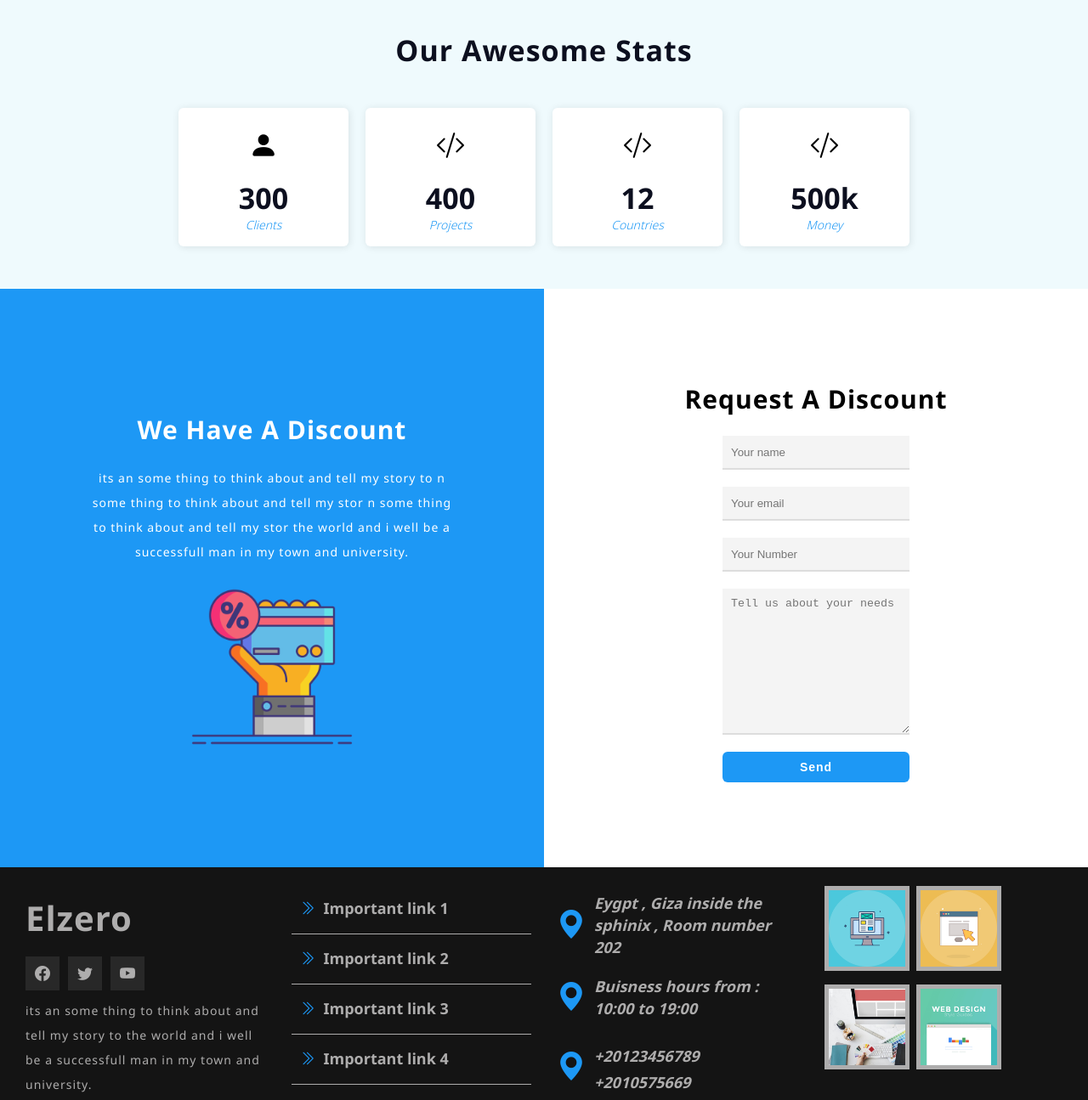
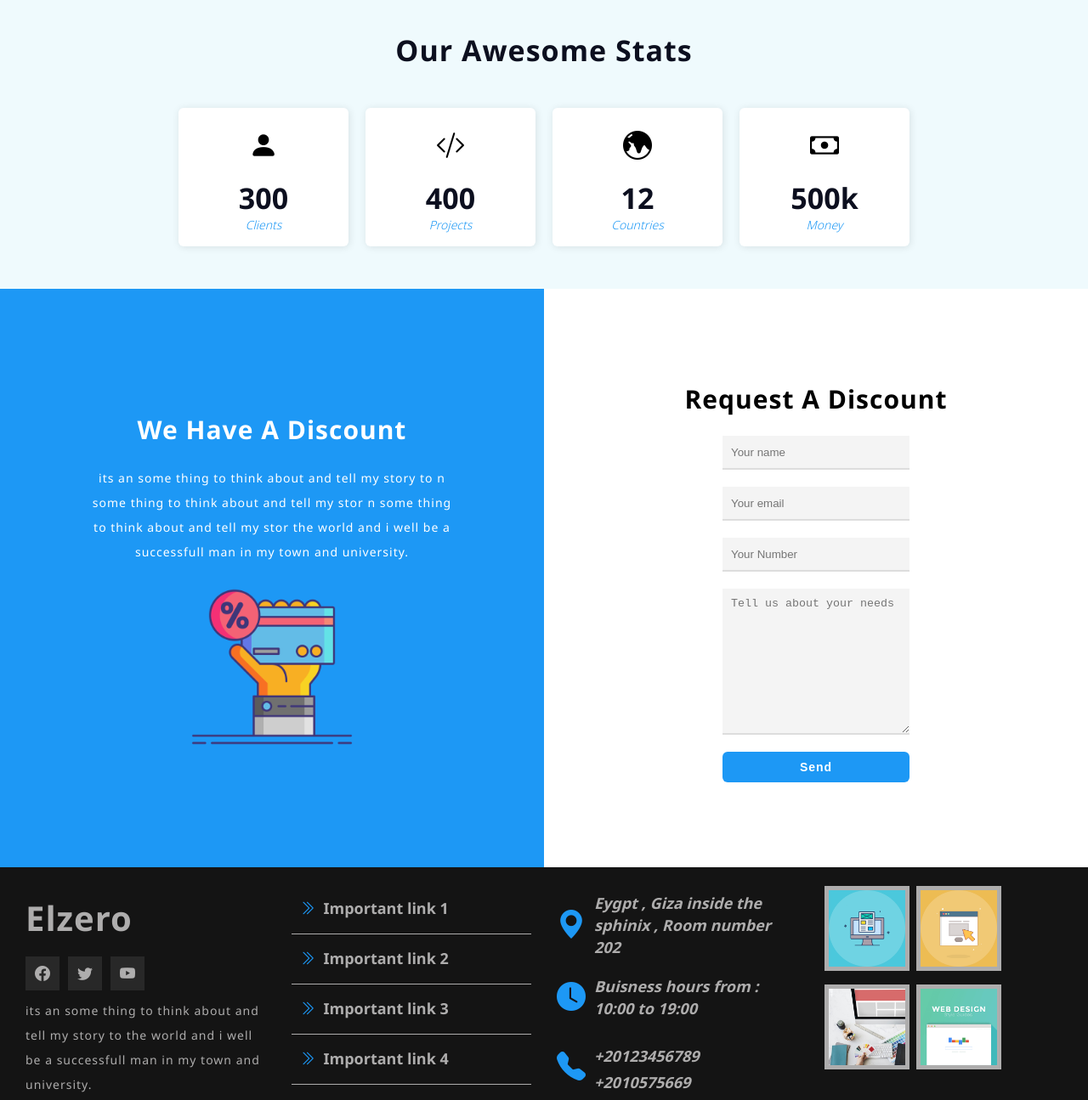
Before and after one commit to MuatzAzhary/htmk-css-Template3, a plain HTML site: page index.html in a window 1280 px wide. Shown: the part 10120-11415 px from the top of the page at 85% size. Drawn offline with nearby package versions, Linux system fonts and the light colour scheme.

Commit message:
Update index.html
add some icons

```diff
--- a/index.html
+++ b/index.html
@@ -747,13 +747,13 @@
                 </div>
 
                 <div class="box">
-                    <i class="bi bi-code-slash"></i>
+                    <i class="bi bi-globe-central-south-asia"></i>
                     <h2>12</h2>
                     <span>Countries</span>
                 </div>
 
                 <div class="box">
-                    <i class="bi bi-code-slash"></i>
+                   <i class="bi bi-cash"></i>
                     <h2>500k</h2>
                     <span>Money</span>
                 </div>
@@ -832,12 +832,12 @@
                         </div>
 
                         <div>
-                            <i class="bi bi-geo-alt-fill"></i>
+                            <i class="bi bi-clock-fill"></i>
                             <h2>Buisness hours from : 10:00 to 19:00</h2>
                         </div>
 
                         <div>
-                            <i class="bi bi-geo-alt-fill"></i>
+                            <i class="bi bi-telephone-fill"></i>
                             <h2><span>+20123456789</span> <span>+2010575669</span></h2>
                         </div>
                     </div>
```
